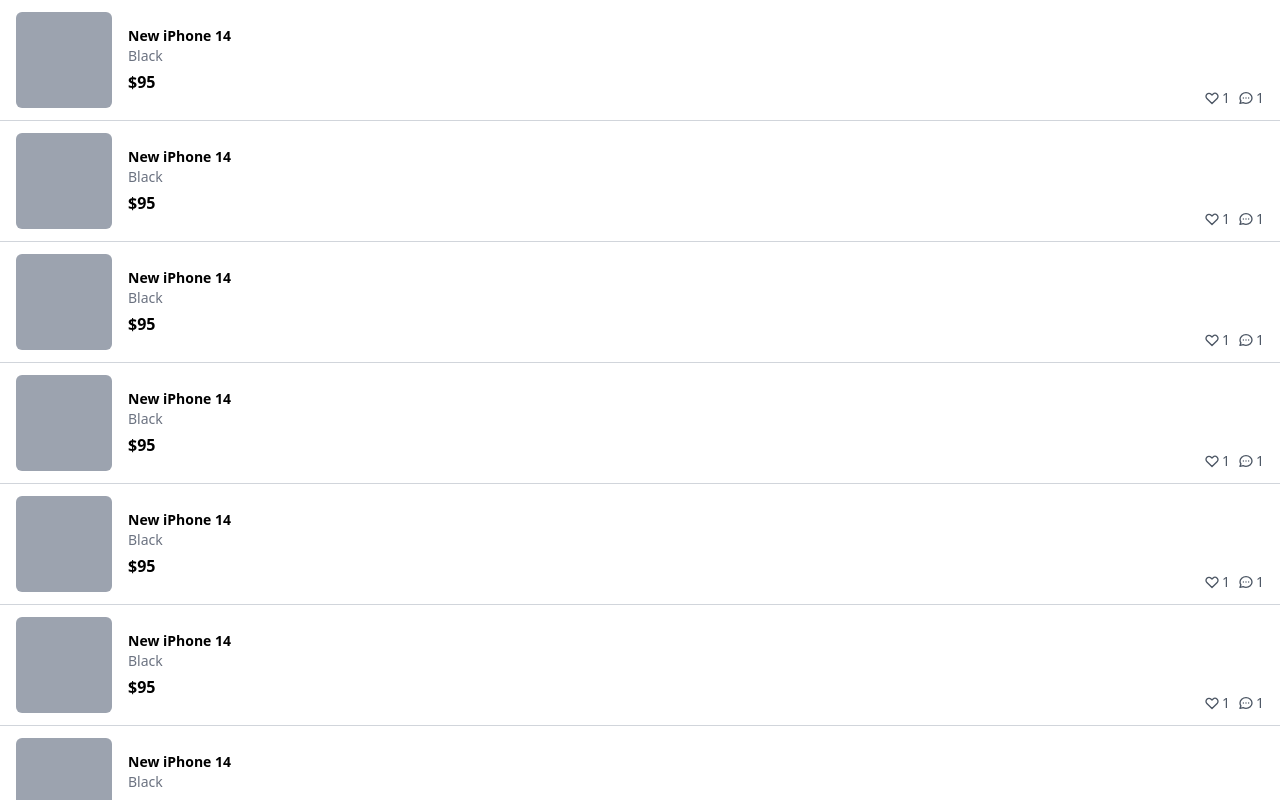
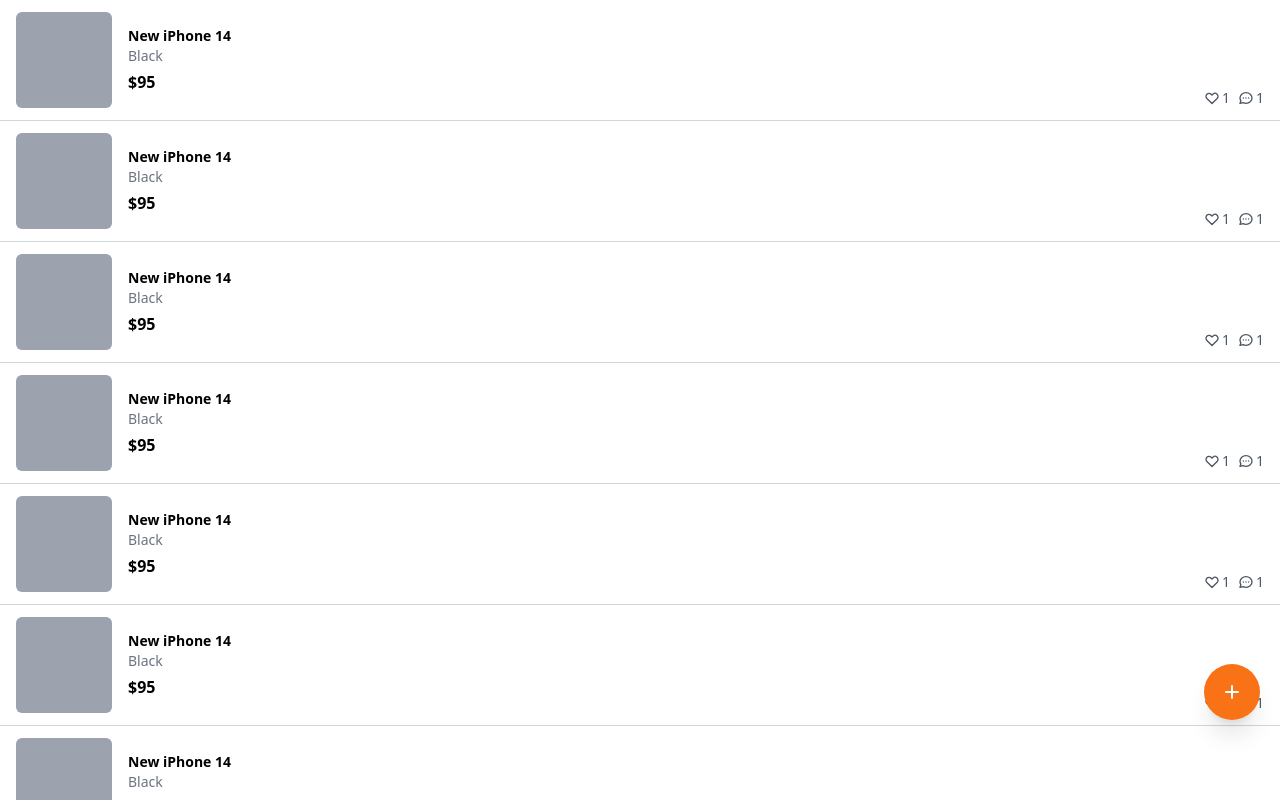
Before and after one commit to joooonis/carrot-market, a Next.js app: page / in a window 1280 px wide. Shown: the top 800 px of the page. Built offline with nearby package versions, Linux system fonts and the light colour scheme.

Commit message:
design : fixed button styling

```diff
--- a/pages/index.tsx
+++ b/pages/index.tsx
@@ -54,7 +54,7 @@
           </div>
         </div>
       ))}
-      <button>
+      <button className="fixed bottom-20 right-5 shadow-xl bg-orange-500 hover:bg-orange-600 transition rounded-full p-4 text-white">
         <svg
           className="h-6 w-6"
           xmlns="http://www.w3.org/2000/svg"
```
